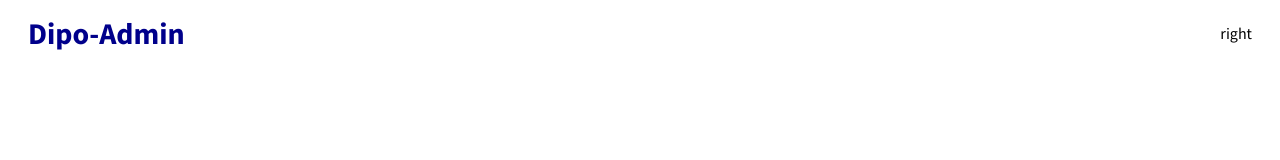
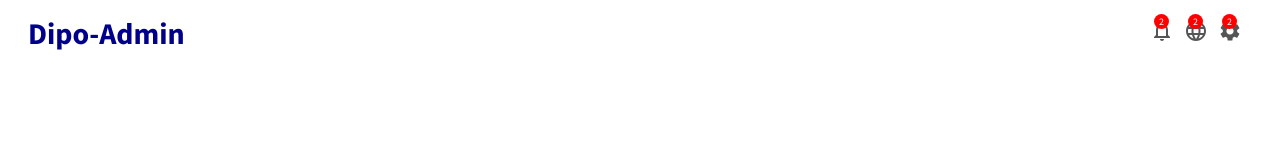
Before and after one commit to MrDiipo/Admin-Dashboard-In-ReactJS, a React (Create React App) app: page / in a window 1280 px wide. Shown: the top 160 px of the page. Built offline with nearby package versions, Linux system fonts and the light colour scheme.

Commit message:
Add Settings and Language icons

```diff
--- a/package.json
+++ b/package.json
@@ -5,6 +5,7 @@
   "dependencies": {
     "@emotion/react": "^11.5.0",
     "@emotion/styled": "^11.3.0",
+    "@mui/icons-material": "^5.0.4",
     "@mui/material": "^5.0.4",
     "@testing-library/jest-dom": "^5.14.1",
     "@testing-library/react": "^11.2.7",
--- a/src/components/topBar/Topbar.jsx
+++ b/src/components/topBar/Topbar.jsx
@@ -1,5 +1,6 @@
 import React from 'react'
 import "./topbar.css"
+import {NotificationsNone, Language, Settings} from '@mui/icons-material';
 
 export default function Topbar() {
     return (
@@ -8,7 +9,26 @@ export default function Topbar() {
           <div className="topLeft">
               <span className="logo">Dipo-Admin</span>
           </div>
-          <div className="topRight">right</div>
+          <div className="topRight">
+              <div className="topbarIconContainer">
+                  <NotificationsNone/>
+                  <span className="topIconBadge">
+                      2
+                  </span>
+              </div>
+              <div className="topbarIconContainer">
+                  <Language/>
+                  <span className="topIconBadge">
+                      2
+                  </span>
+              </div>
+              <div className="topbarIconContainer">
+                  <Settings/>
+                  <span className="topIconBadge">
+                      2
+                  </span>
+              </div>
+          </div>
         </div>
         </div>
     )
--- a/src/components/topBar/topbar.css
+++ b/src/components/topBar/topbar.css
@@ -18,3 +18,30 @@
     color: darkblue;
     cursor: pointer;
 }
+
+.topRight{
+    display: flex;
+    align-items: center;
+}
+
+.topbarIconContainer{
+    position: relative;
+    cursor: pointer;
+    margin-right: 10px;
+    color: #555;
+}
+
+.topIconBadge{
+    width: 15px;
+    height: 15px;
+    position: absolute;
+    top: -5px;
+    right: 5px;
+    background-color: red;
+    color: white;
+    border-radius:  50%;
+    display: flex;
+    align-items: center;
+    justify-content: center;
+    font-size: 10px;
+}
```
Also changed, not shown: 1 other file (tests, documents, lock files or other folders).
